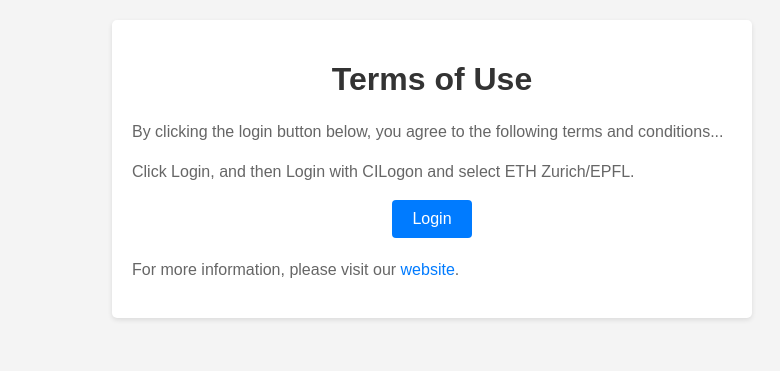
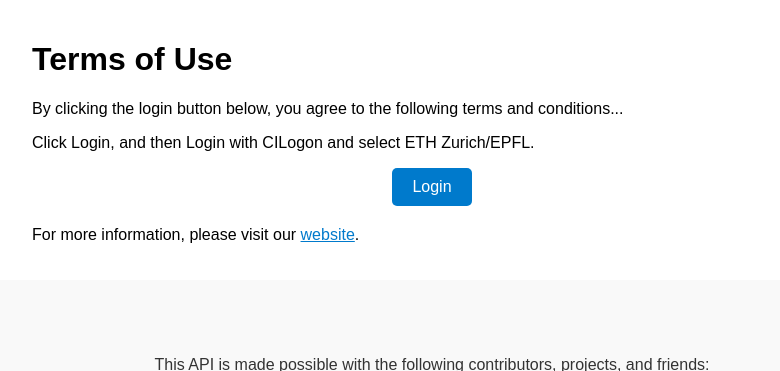
Before and after one commit to swiss-ai/llm-proxy, a FastAPI app: page / in a window 1280 px wide. Shown: the top 371 px of the page, without its empty margins (208-988 px from the left). Run offline with FastAPI, Linux system fonts and the light colour scheme.

Commit message:
update configs

```diff
--- a/llm.py
+++ b/llm.py
@@ -1,7 +1,6 @@
 import os
 import backoff
 import threading
-import uuid
 from typing import Dict
 from collections import defaultdict
 from protocol import ModelResponse
@@ -14,8 +13,6 @@
     disable_tracking = False
     from langfuse.openai import openai
 
-cost_dict: Dict[str, Dict[str, float]] = defaultdict(dict)
-cost_dict_lock = threading.Lock()
 API_BASE=os.environ.get("RC_API_BASE", "http://140.238.223.13:8092/v1/service/llm/v1")
 
 client = openai.OpenAI(
--- a/main.py
+++ b/main.py
@@ -2,8 +2,6 @@
 import json
 import time
 import uuid
-import secrets
-import traceback
 from urllib.parse import urlparse
 
 from sqlmodel import create_engine, Session, select
--- a/templates/index.html
+++ b/templates/index.html
@@ -1,48 +1,52 @@
 <!DOCTYPE html>
-<html>
+<html lang="en">
 <head>
-    <title>Swiss AI Serving</title>
+    <meta charset="UTF-8">
+    <title>Terms of Use</title>
     <style>
         body {
             font-family: Arial, sans-serif;
-            background-color: #f4f4f4;
             margin: 0;
-            padding: 20px;
+            padding: 0;
         }
         .container {
-            max-width: 600px;
+            max-width: 800px;
             margin: 0 auto;
-            background-color: #fff;
             padding: 20px;
-            border-radius: 5px;
-            box-shadow: 0 2px 5px rgba(0, 0, 0, 0.1);
-        }
-        h1 {
-            color: #333;
-            text-align: center;
-        }
-        p {
-            color: #666;
-            line-height: 1.5;
         }
         .login-btn {
             display: inline-block;
-            background-color: #007bff;
+            padding: 10px 20px;
+            background-color: #007acc;
             color: #fff;
             text-decoration: none;
-            padding: 10px 20px;
-            border-radius: 4px;
-            transition: background-color 0.3s;
+            border-radius: 5px;
         }
-        .login-btn:hover {
-            background-color: #0056b3;
+        .login-container {
+            text-align: center;
+            margin-bottom: 20px;
         }
         .info-link {
-            color: #007bff;
-            text-decoration: none;
+            color: #007acc;
         }
-        .info-link:hover {
-            text-decoration: underline;
+        .contributors-section {
+            background-color: #f9f9f9;
+            padding: 40px 0;
+        }
+        .contributors-text {
+            text-align: center;
+            color: #333;
+        }
+        .contributors-logos {
+            display: flex;
+            flex-wrap: wrap;
+            justify-content: center;
+            gap: 20px;
+            margin-top: 20px;
+        }
+        .contributors-logos img {
+            max-width: 100px;
+            height: auto;
         }
     </style>
 </head>
@@ -51,10 +55,22 @@
         <h1>Terms of Use</h1>
         <p>By clicking the login button below, you agree to the following terms and conditions...</p>
         <p>Click Login, and then Login with CILogon and select ETH Zurich/EPFL.</p>
-        <div style="text-align: center; margin-bottom: 20px;">
+        <div class="login-container">
             <a href="/login" class="login-btn">Login</a>
         </div>
         <p>For more information, please visit our <a href="https://github.com/swiss-ai/modelServing" class="info-link">website</a>.</p>
     </div>
+
+    <div class="contributors-section">
+        <div class="container">
+            <p class="contributors-text">
+                This API is made possible with the following contributors, projects, and friends:
+            </p>
+            <div class="contributors-logos">
+                <a href="https://langfuse.com/"><img src="https://github.com/langfuse/langfuse-docs/blob/main/public/langfuse_logo.png?raw=true" alt="Langfuse 1">
+                </a>
+            </div>
+        </div>
+    </div>
 </body>
 </html>
```
Also changed, not shown: stats.py (added), 1 other file.
